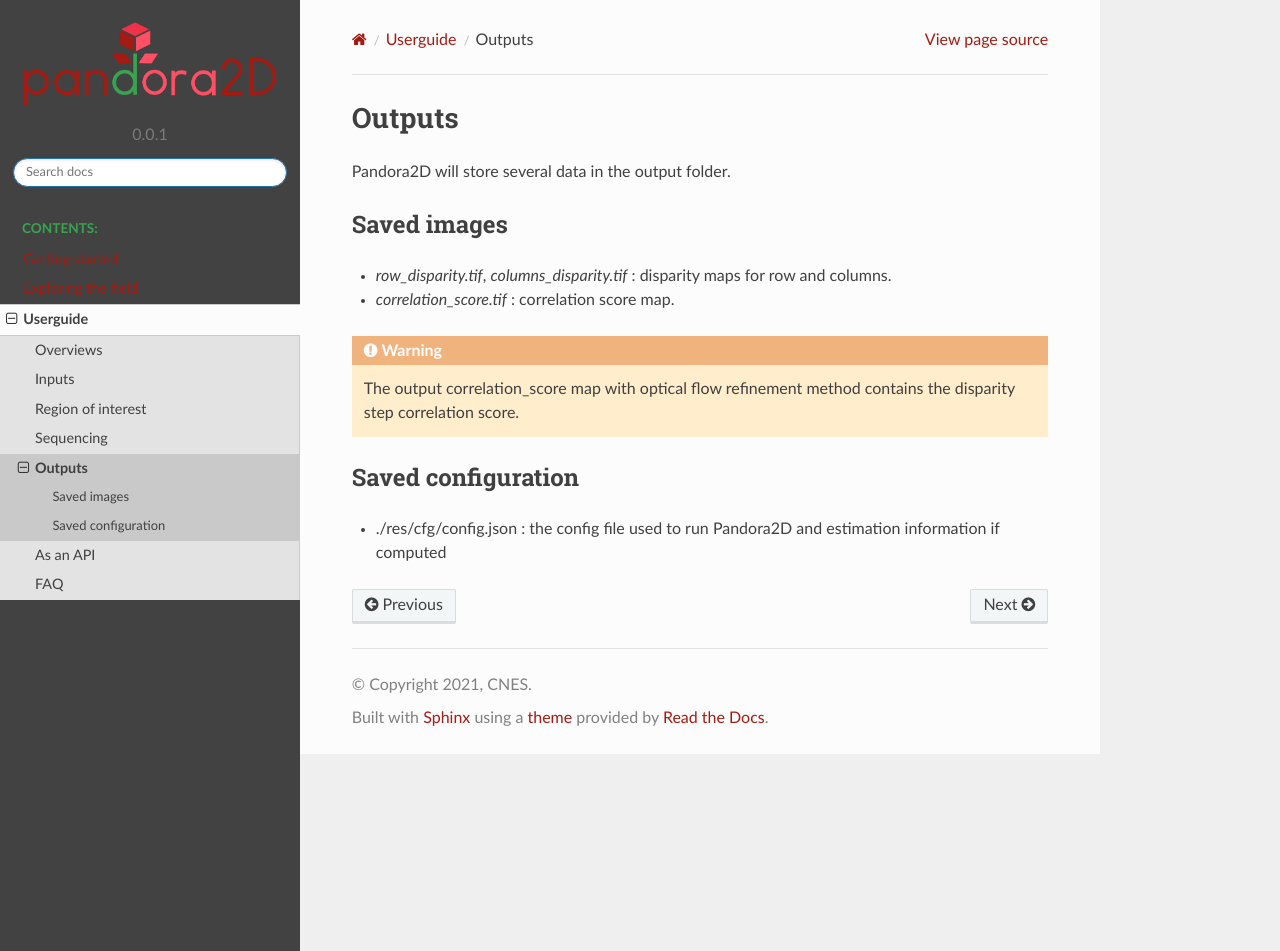
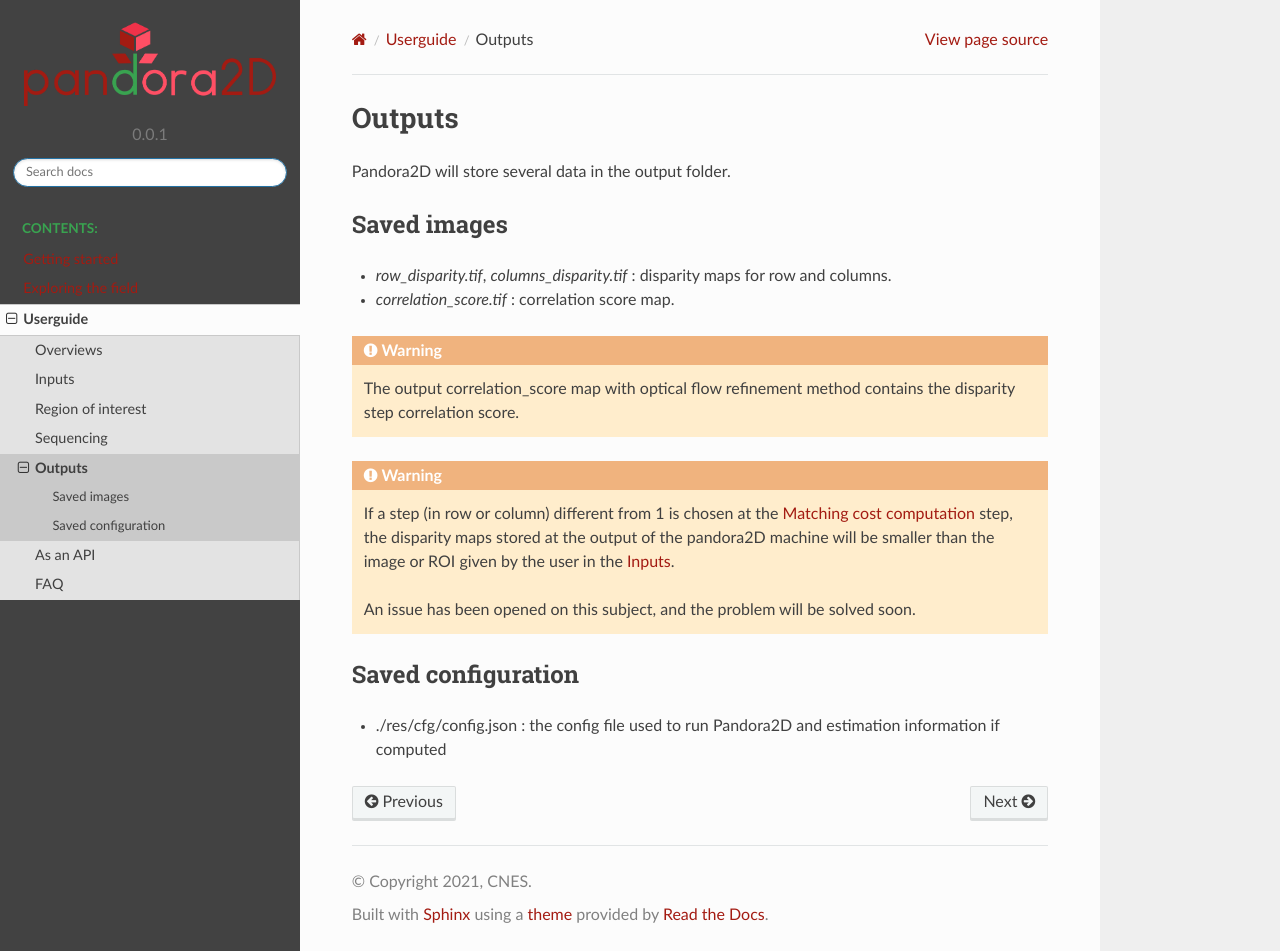
Before and after one commit to CNES/Pandora2D, a Sphinx documentation site: the page built from docs/source/userguide/output.rst, in a window 1280 px wide and 951 px high. Built offline with Sphinx 7.4.7 and the Read the Docs theme 2.0.0, drawn with Linux system fonts in a browser that asks for light colours; formulas are drawn with MathJax 3; pages that are not in the unit, such as notebooks, are missing from menus.

Commit message:
doc: add warning about stored disparity maps when step is different from 1

```diff
--- a/docs/source/userguide/output.rst
+++ b/docs/source/userguide/output.rst
@@ -15,6 +15,12 @@ Saved images
         The output correlation_score map with optical flow refinement method contains the disparity
         step correlation score.
 
+.. warning::
+        If a step (in row or column) different from 1 is chosen at the :ref:`matching_cost` step,
+        the disparity maps stored at the output of the pandora2D machine will be smaller than the image or ROI given by the user in the :ref:`inputs`.
+
+        An issue has been opened on this subject, and the problem will be solved soon.
+
 Saved configuration
 *******************
 
```
